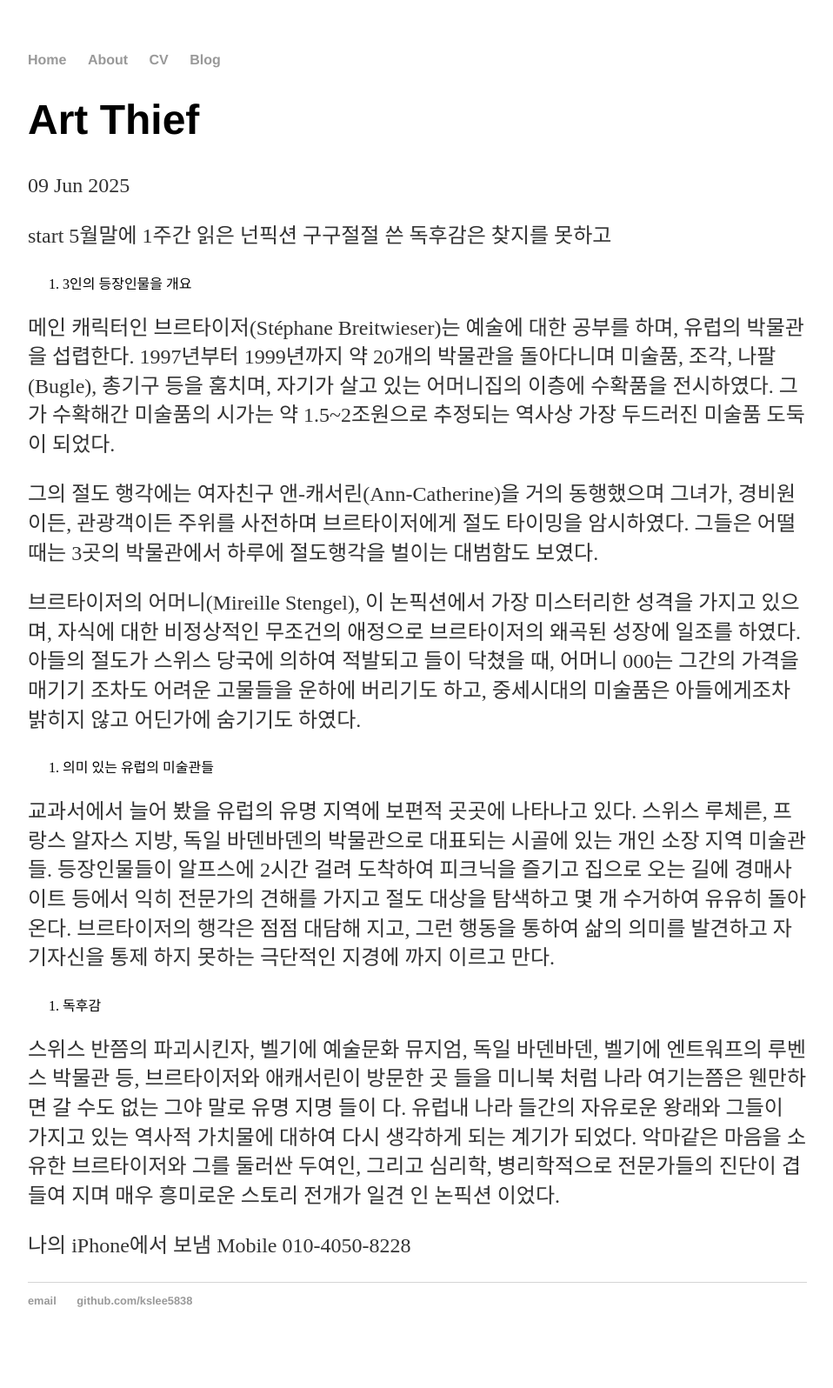
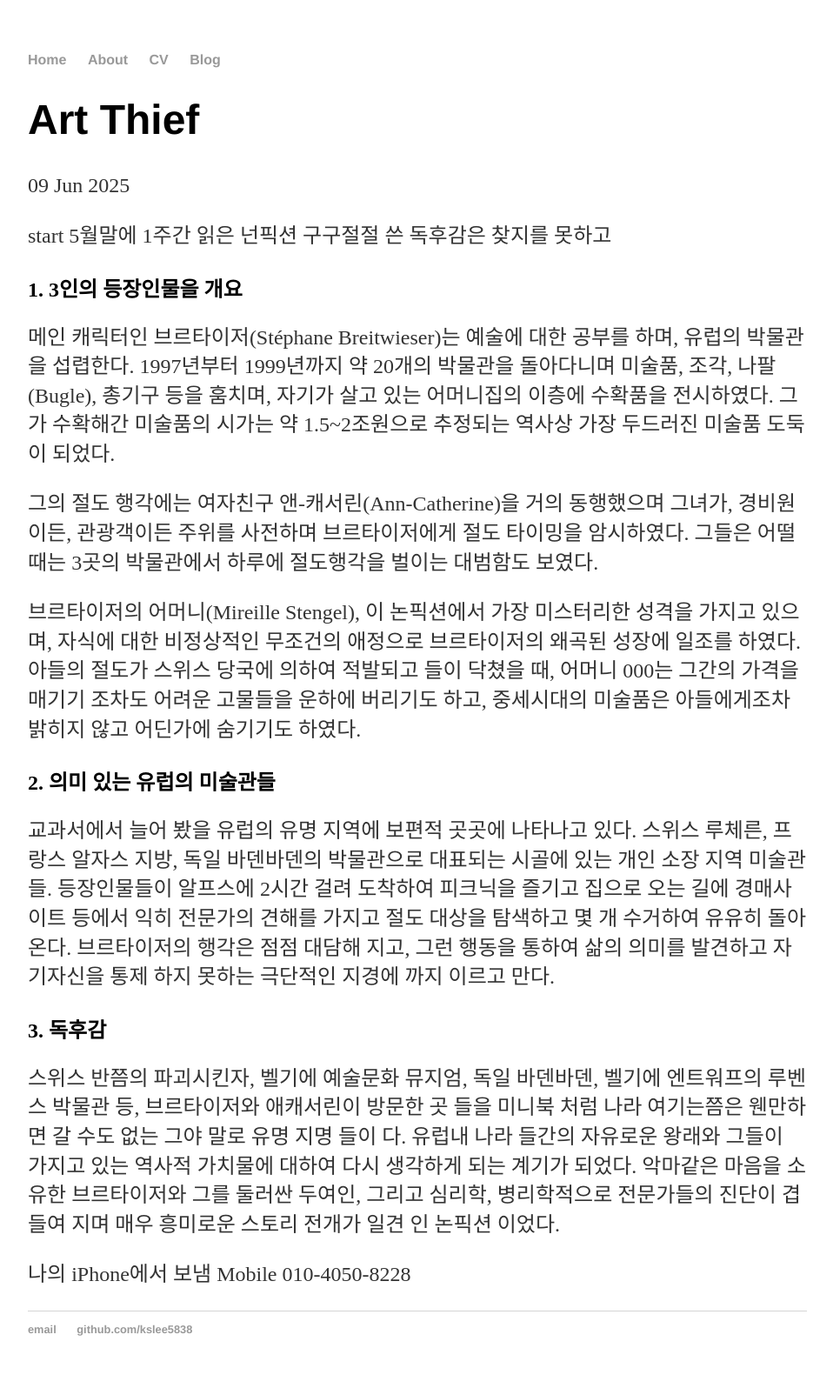
Before and after one commit to kslee5838/kslee5838.github.io, a Jekyll site: the page built from _posts/2025-06-09-Art-Thief.md, in a window 1280 px wide. Shown: the whole page at 87% size, without its empty margins (160-1118 px from the left). Built offline with Jekyll 4.4.1, drawn with Linux system fonts in a browser that asks for light colours; before the commit the page ends 1563 px from its top, so only the background shows below that.

Commit message:
Update style

```diff
--- a/_posts/2025-06-09-Art-Thief.md
+++ b/_posts/2025-06-09-Art-Thief.md
@@ -8,7 +8,7 @@ start
 5월말에 1주간 읽은 넌픽션
 구구절절 쓴 독후감은 찾지를 못하고
 
-1. 3인의 등장인물을 개요
+## 1. 3인의 등장인물을 개요
 
 메인 캐릭터인 브르타이저(Stéphane Breitwieser)는 예술에 대한 공부를 하며, 유럽의 박물관을 섭렵한다. 1997년부터 1999년까지 약 20개의 박물관을 돌아다니며 미술품, 조각, 나팔(Bugle), 총기구 등을 훔치며, 자기가 살고 있는 어머니집의 이층에 수확품을 전시하였다. 그가 수확해간 미술품의 시가는 약 1.5~2조원으로 추정되는 역사상 가장 두드러진 미술품 도둑이 되었다.
 
@@ -16,11 +16,11 @@ start
 
 브르타이저의 어머니(Mireille Stengel), 이 논픽션에서 가장 미스터리한 성격을 가지고 있으며, 자식에 대한 비정상적인 무조건의 애정으로 브르타이저의 왜곡된 성장에 일조를 하였다. 아들의 절도가 스위스 당국에 의하여 적발되고 들이 닥쳤을 때, 어머니 000는 그간의 가격을 매기기 조차도 어려운 고물들을 운하에 버리기도 하고, 중세시대의 미술품은 아들에게조차 밝히지 않고 어딘가에 숨기기도 하였다.
 
-2. 의미 있는 유럽의 미술관들
+## 2. 의미 있는 유럽의 미술관들
 
 교과서에서 늘어 봤을 유럽의 유명 지역에 보편적 곳곳에 나타나고 있다. 스위스 루체른, 프랑스 알자스 지방, 독일 바덴바덴의 박물관으로 대표되는 시골에 있는 개인 소장 지역 미술관들. 등장인물들이 알프스에 2시간 걸려 도착하여 피크닉을 즐기고 집으로 오는 길에 경매사이트 등에서 익히 전문가의 견해를 가지고 절도 대상을 탐색하고 몇 개 수거하여 유유히 돌아 온다. 브르타이저의 행각은 점점 대담해 지고, 그런 행동을 통하여 삶의 의미를 발견하고 자기자신을 통제 하지 못하는 극단적인 지경에 까지 이르고 만다.
 
-3. 독후감
+## 3. 독후감
 
 스위스 반쯤의 파괴시킨자, 벨기에 예술문화 뮤지엄, 독일 바덴바덴, 벨기에 엔트워프의 루벤스 박물관 등, 브르타이저와 애캐서린이 방문한 곳 들을 미니북 처럼 나라 여기는쯤은 웬만하면 갈 수도 없는 그야 말로 유명 지명 들이 다. 유럽내 나라 들간의 자유로운 왕래와 그들이 가지고 있는 역사적 가치물에 대하여 다시 생각하게 되는 계기가 되었다. 악마같은 마음을 소유한 브르타이저와 그를 둘러싼 두여인, 그리고 심리학, 병리학적으로 전문가들의 진단이 겹들여 지며 매우 흥미로운 스토리 전개가 일견 인 논픽션 이었다.
 
```
